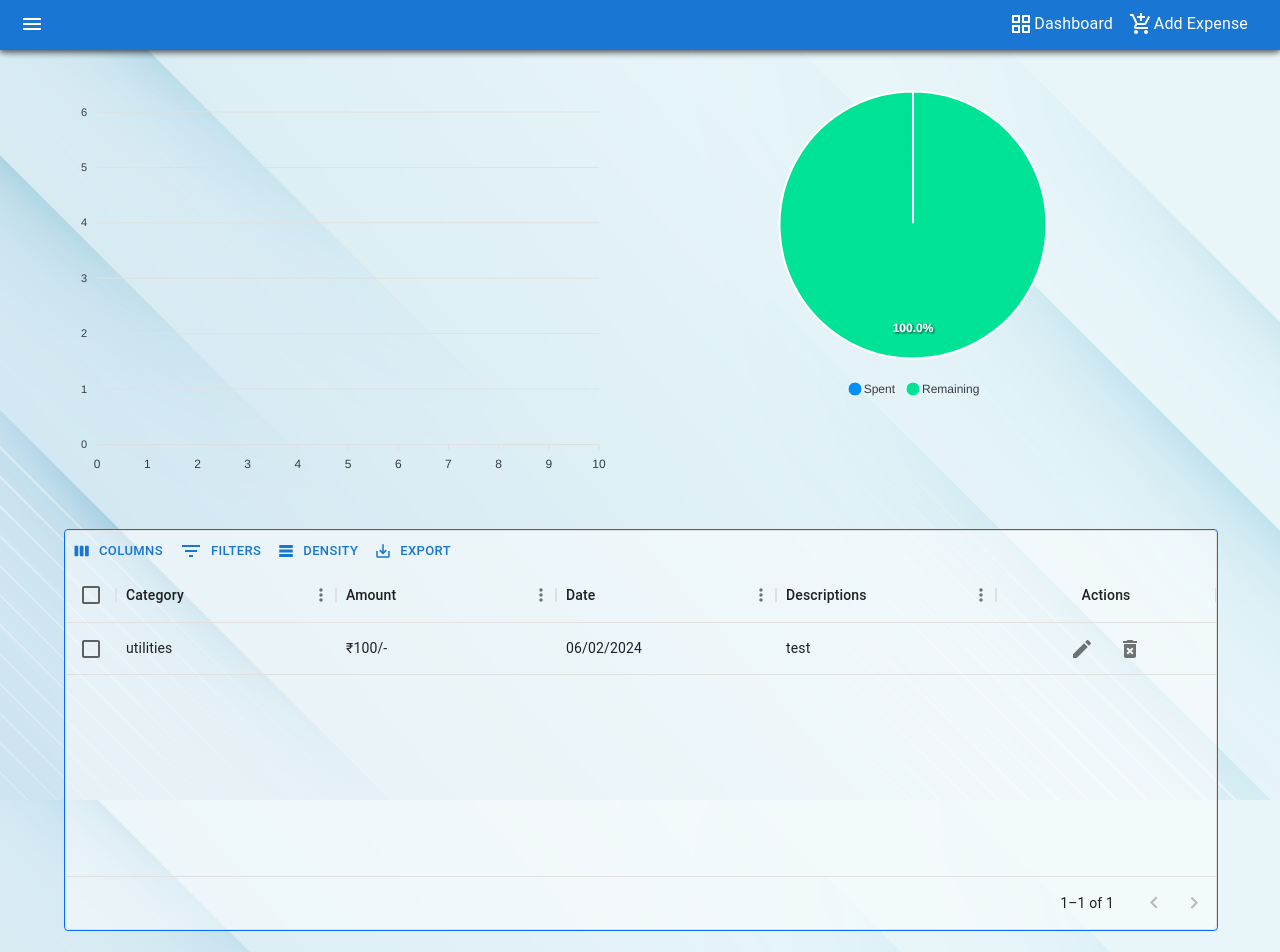
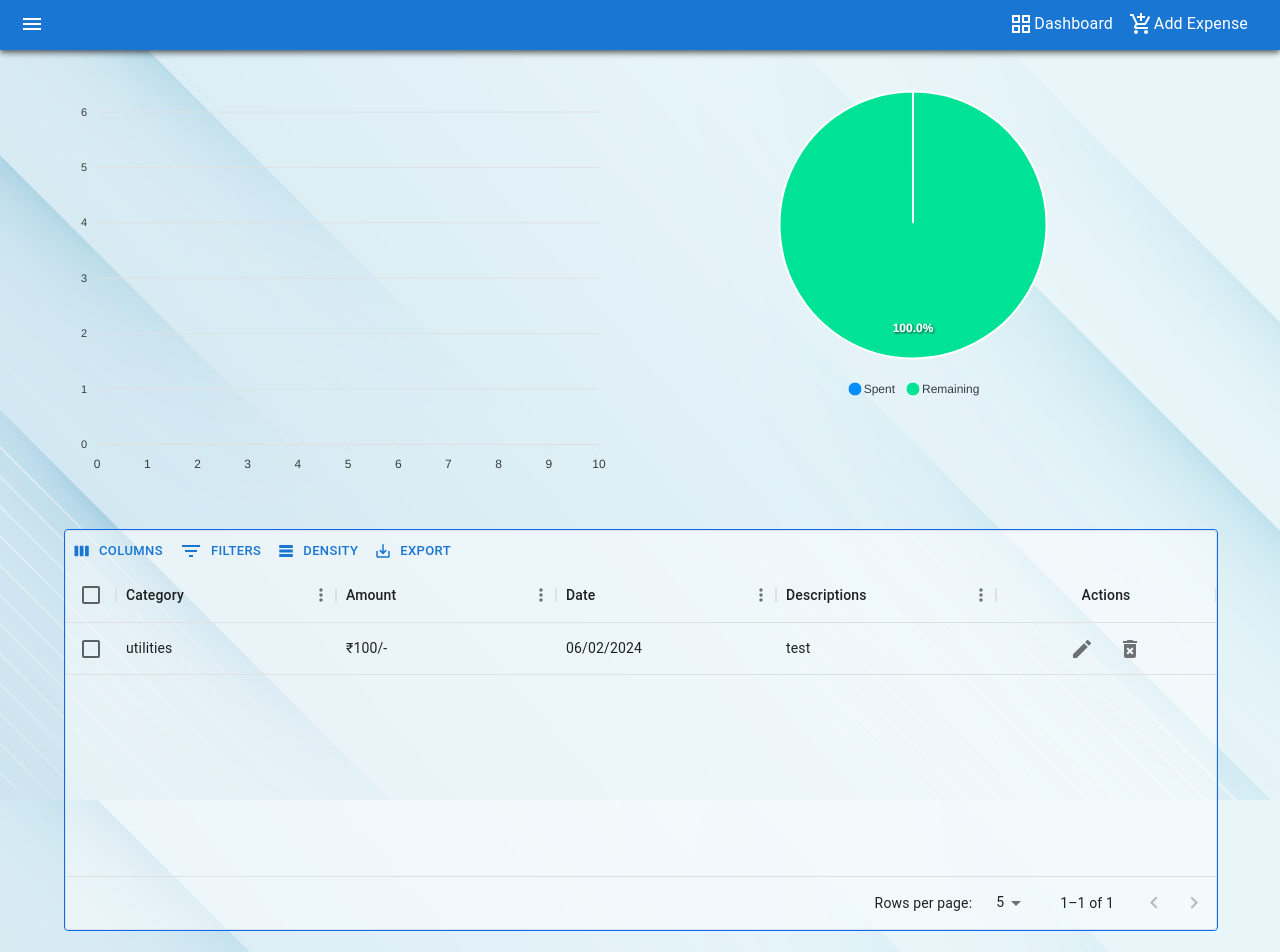
Before and after one commit to akhil-anand/expense-tracker-app-React, a React (Create React App) app: page /expense-tracker-app-React/dashboard in a window 1280 px wide. Shown: the top 952 px of the page. Built offline with nearby package versions, Linux system fonts and the light colour scheme; no server answers.

Commit message:
UI changes

```diff
--- a/src/components/data-grid/DataGridComponent.tsx
+++ b/src/components/data-grid/DataGridComponent.tsx
@@ -2,7 +2,7 @@ import { useEffect, useState } from 'react';
 import Box from '@mui/material/Box';
 import { DataGrid, GridColDef, GridToolbar, GridValueGetterParams } from '@mui/x-data-grid';
 
-const DataGridComponent = ({ rows, columns, loading, checkboxSelection, disableColumnMenu, density, hideToolbar }: any) => {
+const DataGridComponent = ({ rows, columns, loading, checkboxSelection, disableColumnMenu, density, hideToolbar, pageSize }: any) => {
 
   const [columnsData, setColumnsData] = useState<any>([
     {
@@ -49,13 +49,13 @@ const DataGridComponent = ({ rows, columns, loading, checkboxSelection, disableC
         initialState={{
           pagination: {
             paginationModel: {
-              pageSize: 5,
+              pageSize: pageSize,
             },
           },
         }}
         disableColumnMenu={disableColumnMenu}
         loading={loading}
-        pageSizeOptions={[5]}
+        pageSizeOptions={[5, 10, 20, 50, 100]}
         checkboxSelection={checkboxSelection}
         disableRowSelectionOnClick
         slots={{ toolbar: hideToolbar ? null : GridToolbar }}
--- a/src/layouts/Dashboard/Dashboard.tsx
+++ b/src/layouts/Dashboard/Dashboard.tsx
@@ -227,6 +227,7 @@ const Dashboard = () => {
         disableColumnMenu={isMobile}
         density={isMobile ? 'compact' : 'standard'}
         hideToolbar={isMobile ? true : false}
+        pageSize={isMobile ? 10 : 5}
         />
       </Box>
     </Container>
```
